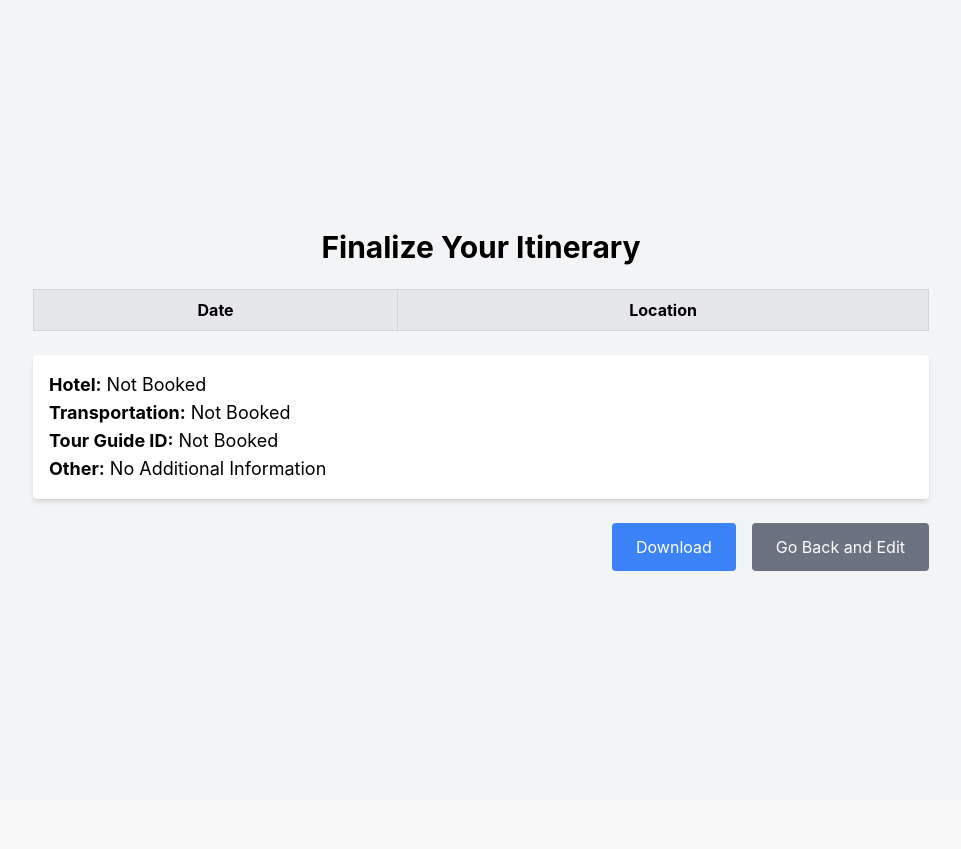
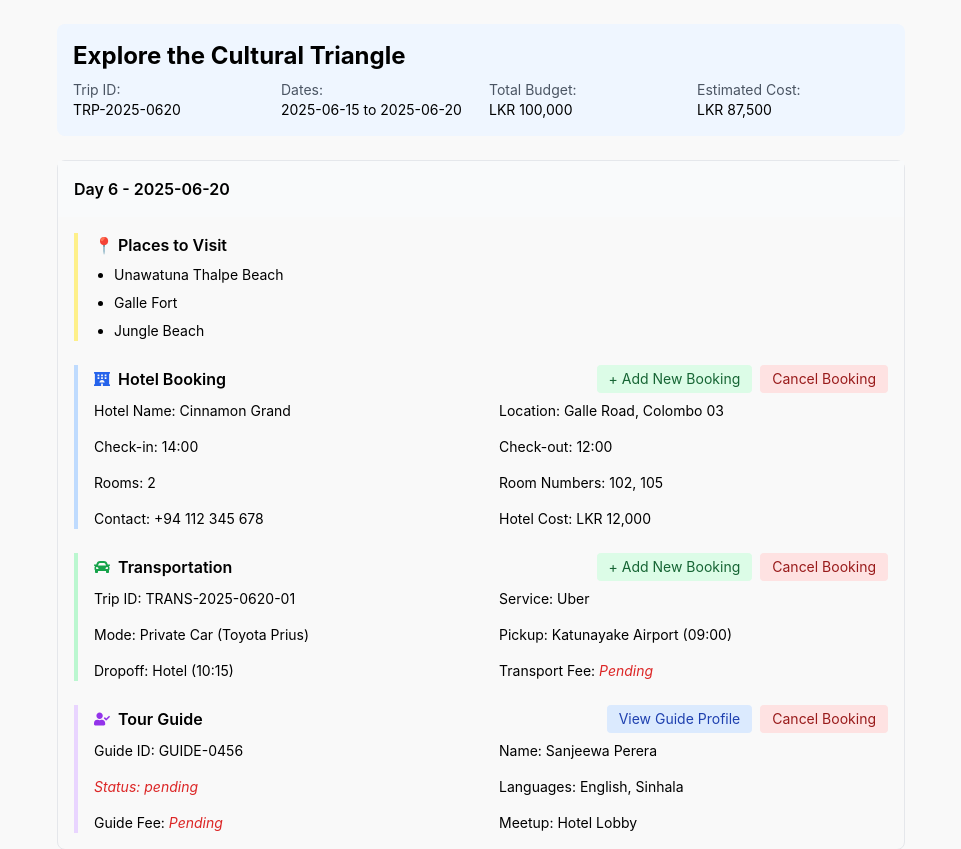
Before and after one commit to TharukaDeshann/Travel_Management_System, a React (Vite) app in the folder yamu_frontend/: page /finalize-itinerary in a window 1280 px wide. Shown: the top 849 px of the page, without its empty margins (159-1120 px from the left). Before the commit the page ends 800 px from the top, so only its background shows below. Built offline with nearby package versions, Linux system fonts and the light colour scheme.

Commit message:
itinerary frontend updated

```diff
--- a/yamu_frontend/src/pages/FinalizeItinerary.jsx
+++ b/yamu_frontend/src/pages/FinalizeItinerary.jsx
@@ -1,100 +1,289 @@
-import React from "react";
-import { useNavigate, useLocation } from "react-router-dom";
+import React, { useEffect, useState } from "react";
+import { FaHotel, FaCar, FaUserCheck, FaFilePdf } from "react-icons/fa";
 
 const FinalizeItinerary = () => {
-  const navigate = useNavigate();
-  const location = useLocation();
-
-  // Retrieve itinerary data from state passed via navigation
-  const itineraryData = location.state || {
-    dates: [],
-    locations: [],
-    hotel: "",
-    transportation: "",
-    tourGuideId: "",
-    other: "", // Add a field for additional information
+  const tripData = {
+    name: "Explore the Cultural Triangle",
+    id: "TRP-2025-0620",
+    start: "2025-06-15",
+    end: "2025-06-20",
+    budget: 100000,
   };
 
-  const handleDownload = () => {
-    const itinerary = {
-      Dates: itineraryData.dates,
-      Locations: itineraryData.locations,
-      Hotel: itineraryData.hotel,
-      Transportation: itineraryData.transportation,
-      TourGuideId: itineraryData.tourGuideId,
-      Other: itineraryData.other, // Include additional information in the download
+  const [days, setDays] = useState([]);
+
+  useEffect(() => {
+    const generateDays = (start, end) => {
+      const startDate = new Date(start);
+      const endDate = new Date(end);
+      const daysArray = [];
+
+      while (startDate <= endDate) {
+        daysArray.push({
+          date: startDate.toISOString().split("T")[0],
+          hotel: {
+            name: "Cinnamon Grand",
+            location: "Galle Road, Colombo 03",
+            checkIn: "14:00",
+            checkOut: "12:00",
+            rooms: 2,
+            roomNumbers: ["102", "105"],
+            contact: "+94 112 345 678",
+            cost: 12000,
+          },
+          transport: {
+            tripId: "TRANS-2025-0620-01",
+            service: "Uber",
+            mode: "Private Car (Toyota Prius)",
+            pickup: "Katunayake Airport (09:00)",
+            dropoff: "Hotel (10:15)",
+            cost: "Pending",
+          },
+          guide: {
+            id: "GUIDE-0456",
+            name: "Sanjeewa Perera",
+            status: "pending",
+            languages: ["English", "Sinhala"],
+            fee: "Pending",
+            meetup: "Hotel Lobby",
+          },
+          locations: [
+            "Unawatuna Thalpe Beach",
+            "Galle Fort",
+            "Jungle Beach",
+          ],
+        });
+        startDate.setDate(startDate.getDate() + 1);
+      }
+      return daysArray;
     };
 
-    const blob = new Blob([JSON.stringify(itinerary, null, 2)], {
-      type: "application/json",
-    });
-    const url = URL.createObjectURL(blob);
-    const link = document.createElement("a");
-    link.href = url;
-    link.download = "itinerary.json";
-    link.click();
-    URL.revokeObjectURL(url);
-  };
-
-  const handleGoBack = () => {
-    navigate(-1); // Navigate back to the previous page
-  };
+    setDays(generateDays(tripData.start, tripData.end));
+  }, [tripData.start, tripData.end]);
 
   return (
-    <div className="flex flex-col items-center justify-center min-h-screen bg-gray-100 p-6">
-      <h1 className="text-3xl font-bold mb-6">Finalize Your Itinerary</h1>
+    <div className="container mx-auto p-6 max-w-4xl">
+      {/* Header Section */}
+      <div className="bg-blue-50 p-4 rounded-lg mb-6">
+        <h1 className="text-2xl font-bold mb-2">{tripData.name}</h1>
+        <div className="grid grid-cols-2 md:grid-cols-4 gap-4 text-sm">
+          <div>
+            <label className="text-gray-600">Trip ID:</label>
+            <p>{tripData.id}</p>
+          </div>
+          <div>
+            <label className="text-gray-600">Dates:</label>
+            <p>
+              {tripData.start} to {tripData.end}
+            </p>
+          </div>
+          <div>
+            <label className="text-gray-600">Total Budget:</label>
+            <p>LKR {tripData.budget.toLocaleString()}</p>
+          </div>
+          <div>
+            <label className="text-gray-600">Estimated Cost:</label>
+            <p>LKR 87,500</p>
+          </div>
+        </div>
+      </div>
 
-      {/* Tabular Format */}
-      <table className="table-auto border-collapse border border-gray-300 w-full max-w-4xl mb-6">
-        <thead>
-          <tr className="bg-gray-200">
-            <th className="border border-gray-300 px-4 py-2">Date</th>
-            <th className="border border-gray-300 px-4 py-2">Location</th>
-          </tr>
-        </thead>
-        <tbody>
-          {itineraryData.dates.map((date, index) => (
-            <tr key={index}>
-              <td className="border border-gray-300 px-4 py-2">{date}</td>
-              <td className="border border-gray-300 px-4 py-2">
-                {itineraryData.locations[index] || "Not Selected"}
-              </td>
-            </tr>
-          ))}
-        </tbody>
-      </table>
+      {/* Daily Itinerary Cards */}
+      {days.slice().reverse().map((day, index) => (
+        <div key={index} className="mb-6 border rounded-lg">
+          <div className="bg-gray-50 p-4">
+            <h2 className="font-semibold">
+              Day {days.length - index} - {day.date}
+            </h2>
+          </div>
 
-      {/* Additional Details */}
-      <div className="w-full max-w-4xl bg-white p-4 rounded shadow-md mb-6">
-        <p className="text-lg">
-          <strong>Hotel:</strong> {itineraryData.hotel || "Not Booked"}
-        </p>
-        <p className="text-lg">
-          <strong>Transportation:</strong>{" "}
-          {itineraryData.transportation || "Not Booked"}
-        </p>
-        <p className="text-lg">
-          <strong>Tour Guide ID:</strong>{" "}
-          {itineraryData.tourGuideId || "Not Booked"}
-        </p>
-        <p className="text-lg">
-          <strong>Other:</strong> {itineraryData.other || "No Additional Information"}
+          <div className="p-4 space-y-6">
+            {/* Locations */}
+            <div className="border-l-4 border-yellow-200 pl-4">
+              <h3 className="font-semibold mb-2">📍 Places to Visit</h3>
+              <ul className="list-disc pl-5 space-y-2">
+                {day.locations.map((location, locIndex) => (
+                  <li key={locIndex} className="text-sm">
+                    {location}
+                  </li>
+                ))}
+              </ul>
+            </div>
+
+            {/* Hotel Booking */}
+            <div className="border-l-4 border-blue-200 pl-4">
+              <div className="flex items-center justify-between mb-2">
+                <div className="flex items-center">
+                  <FaHotel className="mr-2 text-blue-600" />
+                  <h3 className="font-semibold">Hotel Booking</h3>
+                </div>
+                <div className="flex gap-2">
+                  <button className="text-sm bg-green-100 text-green-800 px-3 py-1 rounded hover:bg-green-200">
+                    + Add New Booking
+                  </button>
+                  <button className="text-sm bg-red-100 text-red-800 px-3 py-1 rounded hover:bg-red-200">
+                    Cancel Booking
+                  </button>
+                </div>
+              </div>
+              <div className="grid grid-cols-2 gap-4 text-sm">
+                <div>
+                  <label>Hotel Name:</label> {day.hotel.name}
+                </div>
+                <div>
+                  <label>Location:</label> {day.hotel.location}
+                </div>
+                <div>
+                  <label>Check-in:</label> {day.hotel.checkIn}
+                </div>
+                <div>
+                  <label>Check-out:</label> {day.hotel.checkOut}
+                </div>
+                <div>
+                  <label>Rooms:</label> {day.hotel.rooms}
+                </div>
+                <div>
+                  <label>Room Numbers:</label> {day.hotel.roomNumbers.join(", ")}
+                </div>
+                <div>
+                  <label>Contact:</label> {day.hotel.contact}
+                </div>
+                <div>
+                  <label>Hotel Cost:</label> LKR {day.hotel.cost.toLocaleString()}
+                </div>
+              </div>
+            </div>
+
+            {/* Transport */}
+            <div className="border-l-4 border-green-200 pl-4">
+              <div className="flex items-center justify-between mb-2">
+                <div className="flex items-center">
+                  <FaCar className="mr-2 text-green-600" />
+                  <h3 className="font-semibold">Transportation</h3>
+                </div>
+                <div className="flex gap-2">
+                  <button className="text-sm bg-green-100 text-green-800 px-3 py-1 rounded hover:bg-green-200">
+                    + Add New Booking
+                  </button>
+                  <button className="text-sm bg-red-100 text-red-800 px-3 py-1 rounded hover:bg-red-200">
+                    Cancel Booking
+                  </button>
+                </div>
+              </div>
+              <div className="grid grid-cols-2 gap-4 text-sm">
+                <div>
+                  <label>Trip ID:</label> {day.transport.tripId}
+                </div>
+                <div>
+                  <label>Service:</label> {day.transport.service}
+                </div>
+                <div>
+                  <label>Mode:</label> {day.transport.mode}
+                </div>
+                <div>
+                  <label>Pickup:</label> {day.transport.pickup}
+                </div>
+                <div>
+                  <label>Dropoff:</label> {day.transport.dropoff}
+                </div>
+                <div>
+                  <label>Transport Fee:</label>{" "}
+                  {typeof day.transport.cost === "number" ? (
+                    `LKR ${day.transport.cost.toLocaleString()}`
+                  ) : (
+                    <span className="text-red-600 italic">{day.transport.cost}</span>
+                  )}
+                </div>
+              </div>
+            </div>
+
+            {/* Guide */}
+            <div className="border-l-4 border-purple-200 pl-4">
+              <div className="flex items-center justify-between mb-2">
+                <div className="flex items-center">
+                  <FaUserCheck className="mr-2 text-purple-600" />
+                  <h3 className="font-semibold">Tour Guide</h3>
+                </div>
+                <div className="flex gap-2">
+                  <button className="text-sm bg-blue-100 text-blue-800 px-3 py-1 rounded hover:bg-blue-200">
+                    View Guide Profile
+                  </button>
+                  <button className="text-sm bg-red-100 text-red-800 px-3 py-1 rounded hover:bg-red-200">
+                    Cancel Booking
+                  </button>
+                </div>
+              </div>
+              <div className="grid grid-cols-2 gap-4 text-sm">
+                <div>
+                  <label>Guide ID:</label> {day.guide.id}
+                </div>
+                <div>
+                  <label>Name:</label> {day.guide.name}
+                </div>
+                <div
+                  className={
+                    day.guide.status === "pending"
+                      ? "text-red-600 italic"
+                      : "text-green-600"
+                  }
+                >
+                  <label>Status:</label> {day.guide.status}
+                </div>
+                <div>
+                  <label>Languages:</label> {day.guide.languages.join(", ")}
+                </div>
+                <div>
+                  <label>Guide Fee:</label>{" "}
+                  <span
+                    className={
+                      day.guide.status === "pending" ? "text-red-600 italic" : ""
+                    }
+                  >
+                    {day.guide.fee}
+                  </span>
+                </div>
+                <div>
+                  <label>Meetup:</label> {day.guide.meetup}
+                </div>
+              </div>
+            </div>
+          </div>
+        </div>
+      ))}
+
+      {/* Total Summary */}
+      <div className="bg-gray-50 p-4 rounded-lg">
+        <h2 className="text-xl font-bold mb-4">Cost Summary</h2>
+        <div className="grid grid-cols-2 gap-4">
+          <div>Total Accommodation Cost</div>
+          <div>LKR 48,000</div>
+          <div>Total Transportation Cost</div>
+          <div>LKR 18,000</div>
+          <div>Total Guide Fees</div>
+          <div>LKR 12,000</div>
+          <div className="font-bold">Remaining Budget</div>
+          <div className="font-bold text-green-600">LKR 22,000</div>
+        </div>
+      </div>
+
+      {/* Notice Section */}
+      <div className="mt-6 p-4 bg-yellow-50 rounded-lg">
+        <p className="text-sm text-yellow-800">
+          ⚠️ Some tour guide bookings are pending confirmation. Final cost may
+          vary.
+          <br />
+          📌 Prices shown are based on current selections from booking APIs
+          (Booking.com, Uber, etc.).
         </p>
       </div>
 
-      {/* Buttons */}
-      <div className="flex justify-end w-full max-w-4xl">
-        <button
-          onClick={handleDownload}
-          className="px-6 py-3 bg-blue-500 text-white rounded mr-4"
-        >
-          Download
+      {/* Action Buttons */}
+      <div className="mt-6 flex gap-4 justify-end">
+        <button className="bg-blue-600 text-white px-4 py-2 rounded-lg flex items-center hover:bg-blue-700 transition-colors">
+          <FaFilePdf className="mr-2" /> Download Final Itinerary as PDF
         </button>
-        <button
-          onClick={handleGoBack}
-          className="px-6 py-3 bg-gray-500 text-white rounded"
-        >
-          Go Back and Edit
+        <button className="bg-gray-600 text-white px-4 py-2 rounded-lg hover:bg-gray-700 transition-colors">
+          Print Itinerary
         </button>
       </div>
     </div>
--- a/yamu_frontend/src/pages/ItineraryPlanner.jsx
+++ b/yamu_frontend/src/pages/ItineraryPlanner.jsx
@@ -1,196 +1,151 @@
-import React, { useState } from "react";
-import { FaMicrophone, FaImage, FaUserCircle } from "react-icons/fa";
+import React, { useState, useEffect } from "react";
 import { useNavigate } from "react-router-dom";
-import * as SpeechSDK from "microsoft-cognitiveservices-speech-sdk";
+import { FaUserCircle, FaSpinner } from "react-icons/fa";
+import DatePicker from "react-datepicker";
+import "react-datepicker/dist/react-datepicker.css";
 
 const ItineraryPlanner = () => {
   const navigate = useNavigate();
-  const [startDate, setStartDate] = useState("");
-  const [endDate, setEndDate] = useState("");
+  const [startDate, setStartDate] = useState(null);
+  const [endDate, setEndDate] = useState(null);
   const [budget, setBudget] = useState("");
-  const [currency, setCurrency] = useState("USD");
-  const [showImageMenu, setShowImageMenu] = useState(false);
-  const [showTravelHistory, setShowTravelHistory] = useState(false);
-  const [speechResult, setSpeechResult] = useState("");
+  const [currency, setCurrency] = useState("LKR");
+  const [tripTitle, setTripTitle] = useState("");
+  const [error, setError] = useState("");
 
-  const travelHistory = [
-    { destination: "Trip ID 001", date: "2025-03-01" },
-    { destination: "Trip ID 002", date: "2025-02-15" },
-    { destination: "Trip ID 003", date: "2025-01-20" },
-  ];
+  // Load draft from localStorage
+  useEffect(() => {
+    const draft = localStorage.getItem('itineraryDraft');
+    if (draft) {
+      const { start, end, budget, currency } = JSON.parse(draft);
+      setStartDate(new Date(start));
+      setEndDate(new Date(end));
+      setBudget(budget);
+      setCurrency(currency);
+    }
+  }, []);
 
-  const getDateRange = (start, end) => {
-    let dates = [];
-    let currentDate = new Date(start);
-    let lastDate = new Date(end);
+  const saveDraft = () => {
+    localStorage.setItem('itineraryDraft', JSON.stringify({
+      start: startDate,
+      end: endDate,
+      budget,
+      currency
+    }));
+  };
 
-    while (currentDate <= lastDate) {
-      dates.push(currentDate.toISOString().split("T")[0]);
-      currentDate.setDate(currentDate.getDate() + 1);
+  const validateDates = () => {
+    if (!startDate || !endDate) {
+      setError("Please select both start and end dates");
+      return false;
     }
-    return dates;
+    if (startDate > endDate) {
+      setError("End date cannot be before start date");
+      return false;
+    }
+    if (Math.ceil((endDate - startDate) / (1000 * 60 * 60 * 24)) > 30) {
+      setError("Maximum trip duration is 30 days");
+      return false;
+    }
+    return true;
   };
 
   const handleStartPlanning = () => {
-    if (!startDate || !endDate) {
-      alert("Please select a start and end date.");
-      return;
+    if (!validateDates()) return;
+
+    const dates = [];
+    let currentDate = new Date(startDate);
+    while (currentDate <= endDate) {
+      dates.push(currentDate.toISOString().split('T')[0]);
+      currentDate.setDate(currentDate.getDate() + 1);
     }
 
-    const dates = getDateRange(startDate, endDate);
+    saveDraft();
     navigate(`/itinerary-selection?dates=${JSON.stringify(dates)}`);
   };
 
-  const handleSpeechRecognition = () => {
-    const speechConfig = SpeechSDK.SpeechConfig.fromSubscription(
-      "DJD3J9eQ6hg3Q5qH3lVHk8mnf1ekE8tgJvuCFKT3IfxJcYtqjVtfJQQJ99BAACqBBLyXJ3w3AAAYACOG7y9y",
-      "southeastasia"
-    );
-    speechConfig.speechRecognitionLanguage = "en-US";
+  return (
+    <div className="container mx-auto p-6 max-w-2xl">
+      <h1 className="text-3xl font-bold text-blue-600 mb-8 text-center">
+        Plan Your Journey with Yamu
+      </h1>
 
-    const audioConfig = SpeechSDK.AudioConfig.fromDefaultMicrophoneInput();
-    const recognizer = new SpeechSDK.SpeechRecognizer(speechConfig, audioConfig);
+      {error && (
+        <div className="mb-4 p-3 bg-red-100 text-red-700 rounded-lg">{error}</div>
+      )}
 
-    recognizer.recognizeOnceAsync(
-      (result) => {
-        if (result.reason === SpeechSDK.ResultReason.RecognizedSpeech) {
-          setSpeechResult(result.text);
-          alert(`Recognized: ${result.text}`);
-        } else {
-          alert("Speech recognition failed. Please try again.");
-          console.error("Speech recognition error:", result);
-        }
-      },
-      (err) => {
-        alert("An error occurred during speech recognition.");
-        console.error("Speech recognition error:", err);
-      }
-    );
-  };
-
-  const handleImageMenu = (action) => {
-    setShowImageMenu(false);
-    if (action === "attach") {
-      alert("Attach a photo functionality triggered.");
-    } else if (action === "take") {
-      alert("Take a photo functionality triggered.");
-    }
-  };
-
-  return (
-    <div className="relative flex flex-col items-center justify-center min-h-screen bg-gray-100 p-6">
-      {/* Profile & Travel History Box - Aligned to Right */}
-      <div className="absolute top-4 right-4 flex items-center gap-4">
-        {/* Travel History */}
-        <div className="relative">
-          <button
-            className="px-4 py-2 bg-white text-blue-500 border border-blue-500 rounded hover:bg-blue-500 hover:text-white transition"
-            onClick={() => setShowTravelHistory(!showTravelHistory)}
-          >
-            Travel History
-          </button>
-          {showTravelHistory && (
-            <div className="absolute right-0 mt-2 bg-white shadow-md rounded p-2 w-48">
-              {travelHistory.map((item, index) => (
-                <div
-                  key={index}
-                  className="px-4 py-2 hover:bg-gray-100 cursor-pointer"
-                >
-                  {item.destination} - {item.date}
-                </div>
-              ))}
-            </div>
-          )}
-        </div>
-
-        {/* User Profile Icon */}
-        <FaUserCircle className="text-3xl text-gray-600 cursor-pointer" />
-      </div>
-
-      <h1 className="text-3xl font-bold text-blue-600 mb-6">Plan a New Trip</h1>
-
-      {/* Destination Search Bar */}
-      <div className="w-full max-w-lg bg-white p-4 rounded shadow-md flex items-center space-x-2 border relative">
+      <div className="bg-white rounded-lg shadow-md p-6 mb-6">
+        {/* Trip Title Input */}
+        <div className="mb-6">
+          <label className="block text-gray-700 mb-2 font-medium">
+            Trip Title
+          </label>
           <input
             type="text"
-          placeholder="Where to? e.g. Galle, Sigiriya, Kandy"
-          className="flex-1 p-2 outline-none"
-          value={speechResult}
-          onChange={(e) => setSpeechResult(e.target.value)}
-        />
-        <button
-          className="p-2 bg-gray-200 rounded"
-          onClick={handleSpeechRecognition}
-        >
-          <FaMicrophone />
-        </button>
-        <button
-          className="p-2 bg-gray-200 rounded"
-          onClick={() => setShowImageMenu(!showImageMenu)}
-        >
-          <FaImage />
-        </button>
-        {showImageMenu && (
-          <div className="absolute top-12 right-0 bg-white shadow-md rounded p-2">
-            <button
-              className="block w-full text-left px-4 py-2 hover:bg-gray-100"
-              onClick={() => handleImageMenu("attach")}
-            >
-              Attach a Photo
-            </button>
-            <button
-              className="block w-full text-left px-4 py-2 hover:bg-gray-100"
-              onClick={() => handleImageMenu("take")}
-            >
-              Take a Photo
-            </button>
-          </div>
-        )}
-        <button className="p-2 bg-blue-500 text-white rounded">Search</button>
-      </div>
-
-      {/* Date Selection */}
-      <div className="w-full max-w-lg bg-white p-4 rounded shadow-md mt-4 flex items-center space-x-2 border">
-        <input
-          type="date"
-          className="flex-1 p-2 border rounded"
-          onChange={(e) => setStartDate(e.target.value)}
-        />
-        <input
-          type="date"
-          className="flex-1 p-2 border rounded"
-          onChange={(e) => setEndDate(e.target.value)}
+            placeholder="Give your trip a title (e.g., Trip to Galle)"
+            className="w-full p-3 border rounded-lg focus:ring-2 focus:ring-blue-500 focus:border-transparent"
+            value={tripTitle}
+            onChange={(e) => setTripTitle(e.target.value)}
           />
         </div>
 
-      {/* Budget Input */}
-      <div className="w-full max-w-lg bg-white p-4 rounded shadow-md mt-4 flex items-center space-x-2 border">
+        {/* Travel Dates and Budget */}
+        <div className="grid md:grid-cols-2 gap-6 mb-6">
+          <div>
+            <label className="block text-gray-700 mb-2 font-medium">
+              Travel Dates
+            </label>
+            <div className="space-y-3">
+              <DatePicker
+                selected={startDate}
+                onChange={date => setStartDate(date)}
+                minDate={new Date()}
+                placeholderText="Select start date"
+                className="w-full p-3 border rounded-lg"
+              />
+              <DatePicker
+                selected={endDate}
+                onChange={date => setEndDate(date)}
+                minDate={startDate || new Date()}
+                placeholderText="Select end date"
+                className="w-full p-3 border rounded-lg"
+              />
+            </div>
+          </div>
+
+          <div>
+            <label className="block text-gray-700 mb-2 font-medium">
+              Budget Planning
+            </label>
+            <div className="flex gap-2">
               <input
                 type="number"
-          placeholder="Enter your budget"
-          className="flex-1 p-2 outline-none"
+                placeholder="Enter budget"
+                className="flex-1 p-3 border rounded-lg"
                 value={budget}
                 onChange={(e) => setBudget(e.target.value)}
+                min="0"
               />
               <select
-          className="p-2 border rounded"
+                className="p-3 border rounded-lg bg-white"
                 value={currency}
                 onChange={(e) => setCurrency(e.target.value)}
               >
+                <option value="LKR">LKR</option>
                 <option value="USD">USD</option>
-          <option value="LKR">LKR</option>
                 <option value="EUR">EUR</option>
-          <option value="GBP">GBP</option>
               </select>
             </div>
+          </div>
+        </div>
 
-      {/* Start Planning Button */}
         <button
           onClick={handleStartPlanning}
-        className="mt-6 px-6 py-3 bg-blue-500 text-white rounded text-lg font-semibold"
+          className="w-full bg-blue-600 text-white py-3 rounded-lg hover:bg-blue-700 transition-colors font-medium"
         >
-        Start Planning
+          Start Planning Your Trip
         </button>
+      </div>
     </div>
   );
 };
```
Lines whose indentation alone changed are shown as unchanged.
